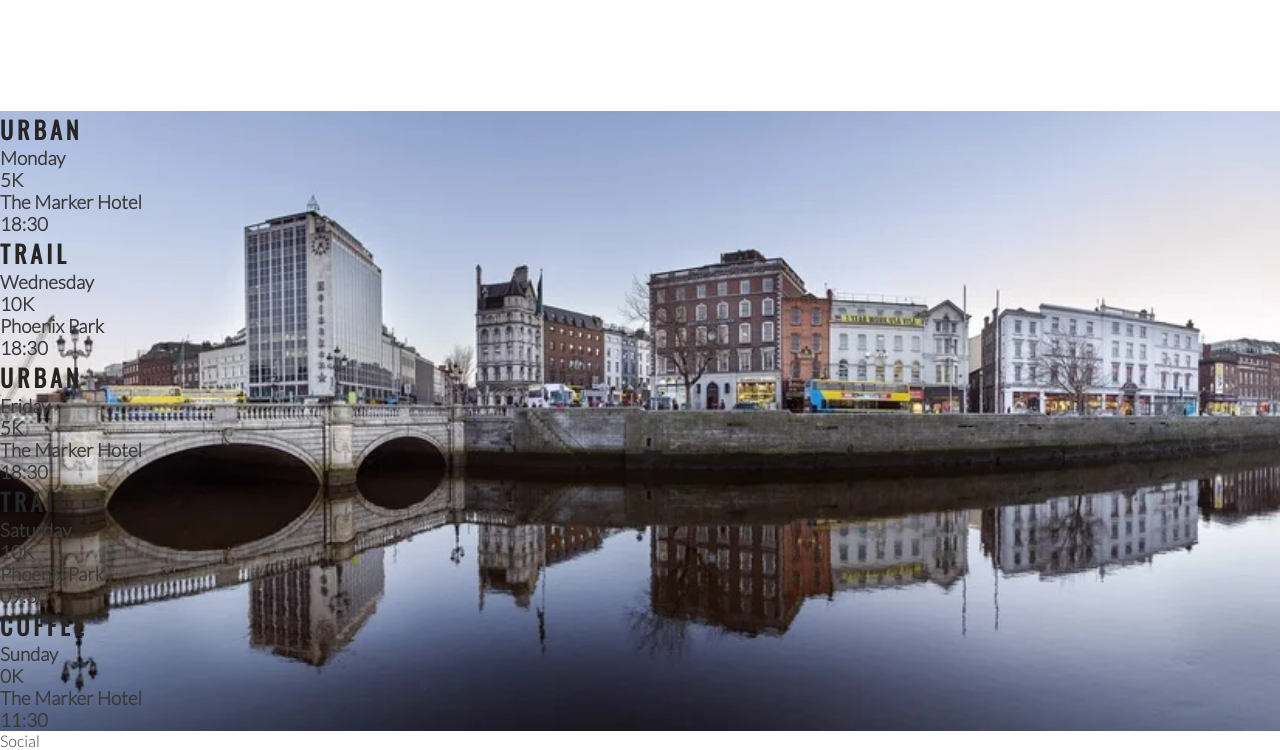
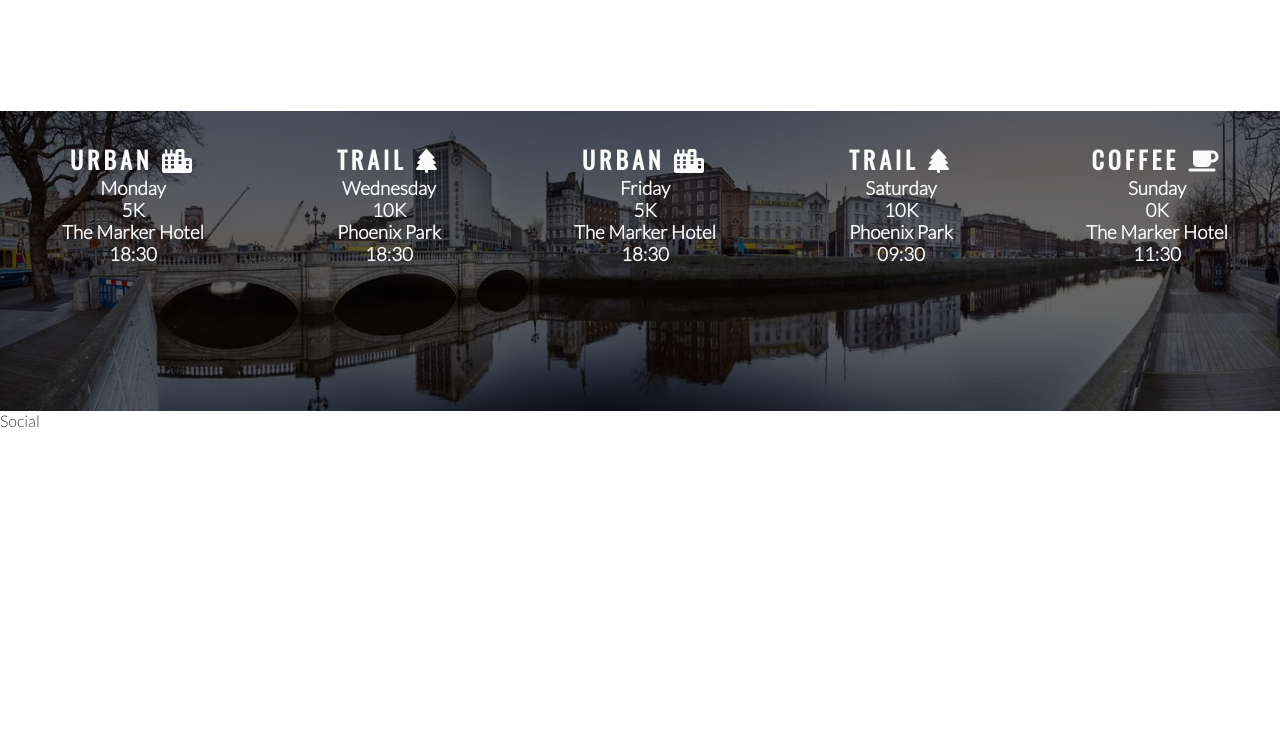
Before and after one commit to aleksarc/love-running, a plain HTML site: page index.html in a window 1280 px wide. Shown: the part 1184-1934 px from the top of the page. After the commit the page ends 1614 px from the top, so only its background shows below. Drawn offline with nearby package versions, Linux system fonts and the light colour scheme.

Commit message:
Style meetup panels and add icons

```diff
--- a/assets/css/style.css
+++ b/assets/css/style.css
@@ -203,3 +203,18 @@ hr {
     width: 100%;
     overflow: hidden;
 }
+
+#times div {
+    color: #fafafa;
+    background-color: rgba(0, 0, 0, .6);
+    width: 20%;
+    height: 300px;
+    float: left;
+    padding: 30px 0 0 10px;
+    text-align: center;
+    box-sizing: border-box;
+}
+
+#times h2 {
+    color: #fafafa;
+}
--- a/index.html
+++ b/index.html
@@ -80,35 +80,35 @@
     </section>
     <section id="times">
         <div>
-            <h2>Urban</h2>
+            <h2>Urban <i class="fa-solid fa-city"></i></h2>
             <h3>Monday</h3>
             <h3>5K</h3>
             <h3>The Marker Hotel</h3>
             <h3>18:30</h3>
         </div>
         <div>
-            <h2>Trail</h2>
+            <h2>Trail <i class="fa-solid fa-tree"></i></h2>
             <h3>Wednesday</h3>
             <h3>10K</h3>
             <h3>Phoenix Park</h3>
             <h3>18:30</h3>
         </div>
         <div>
-            <h2>Urban</h2>
+            <h2>Urban <i class="fa-solid fa-city"></i></h2>
             <h3>Friday</h3>
             <h3>5K</h3>
             <h3>The Marker Hotel</h3>
             <h3>18:30</h3>
         </div>
         <div>
-            <h2>Trail</h2>
+            <h2>Trail <i class="fa-solid fa-tree"></i></h2>
             <h3>Saturday</h3>
             <h3>10K</h3>
             <h3>Phoenix Park</h3>
             <h3>09:30</h3>
         </div>
         <div>
-            <h2>Coffee</h2>
+            <h2>Coffee <i class="fa-solid fa-mug-saucer"></i></h2>
             <h3>Sunday</h3>
             <h3>0K</h3>
             <h3>The Marker Hotel</h3>
```
